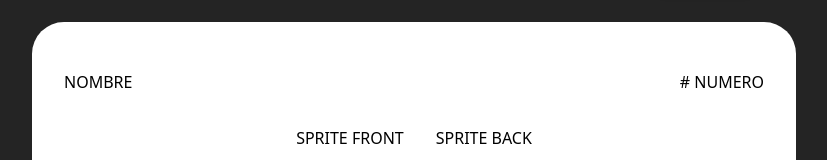
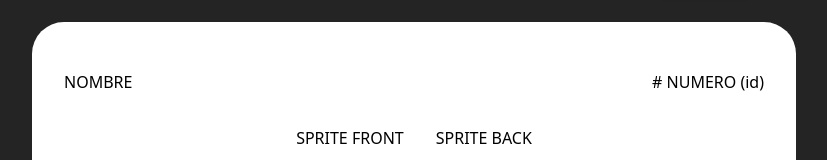
Before and after one commit to phalcobtw/PhalcoDex, a React (Vite) app: page / in a window 1280 px wide. Shown: the part 188-348 px from the top of the page, without its empty margins (226-1053 px from the left). Built offline with nearby package versions, Linux system fonts and the light colour scheme.

Commit message:
added onClick function pointer to button

```diff
--- a/src/components/PokedexContainer.jsx
+++ b/src/components/PokedexContainer.jsx
@@ -6,7 +6,7 @@ export default function PokedexContainer() {
       <div className="container-pokedex">
         <div className="pokedex-header">
           <p>NOMBRE</p>
-          <p># NUMERO</p>
+          <p># NUMERO (id)</p>
         </div>
         <div className="pokedex-sprites">
           <p>SPRITE FRONT</p>
```
